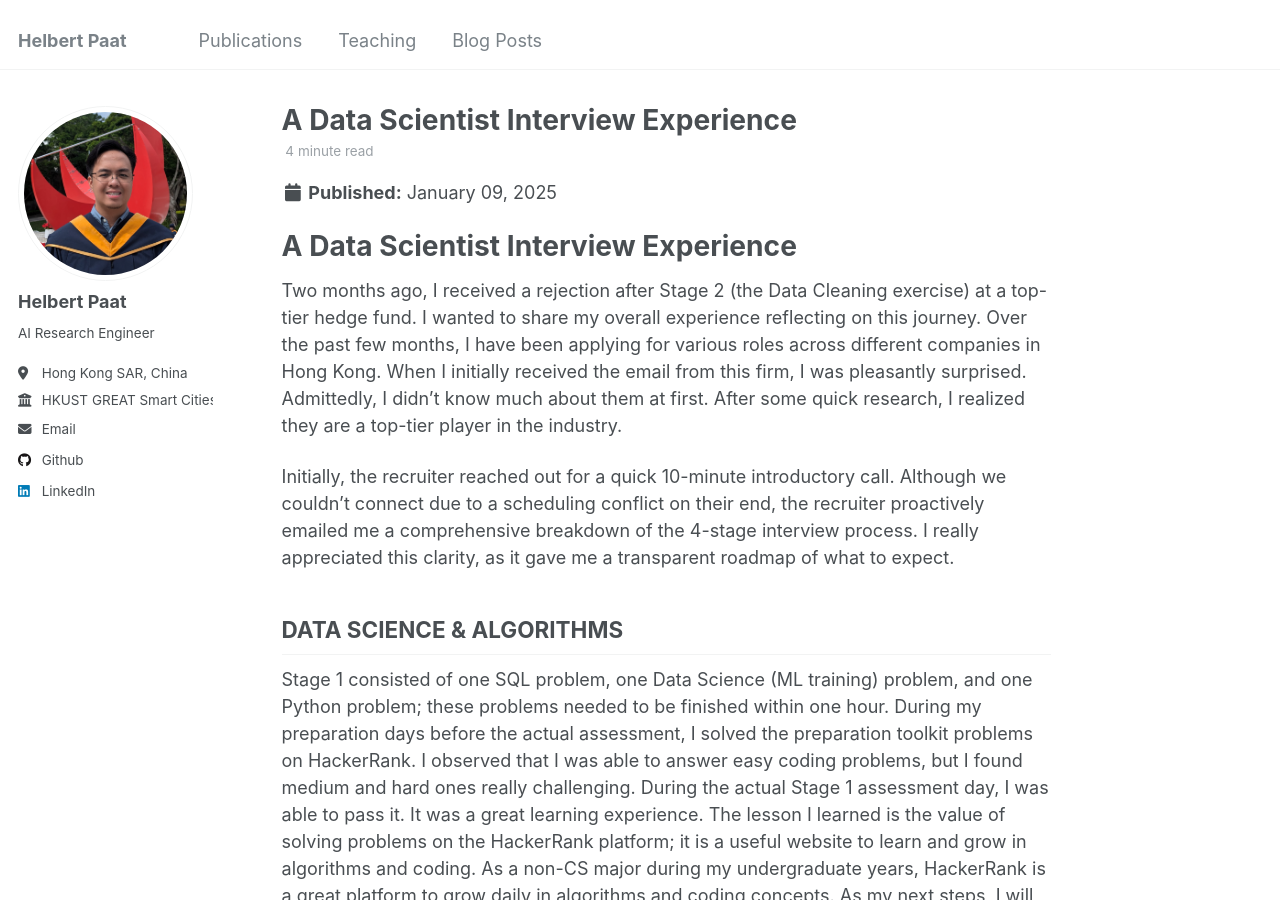
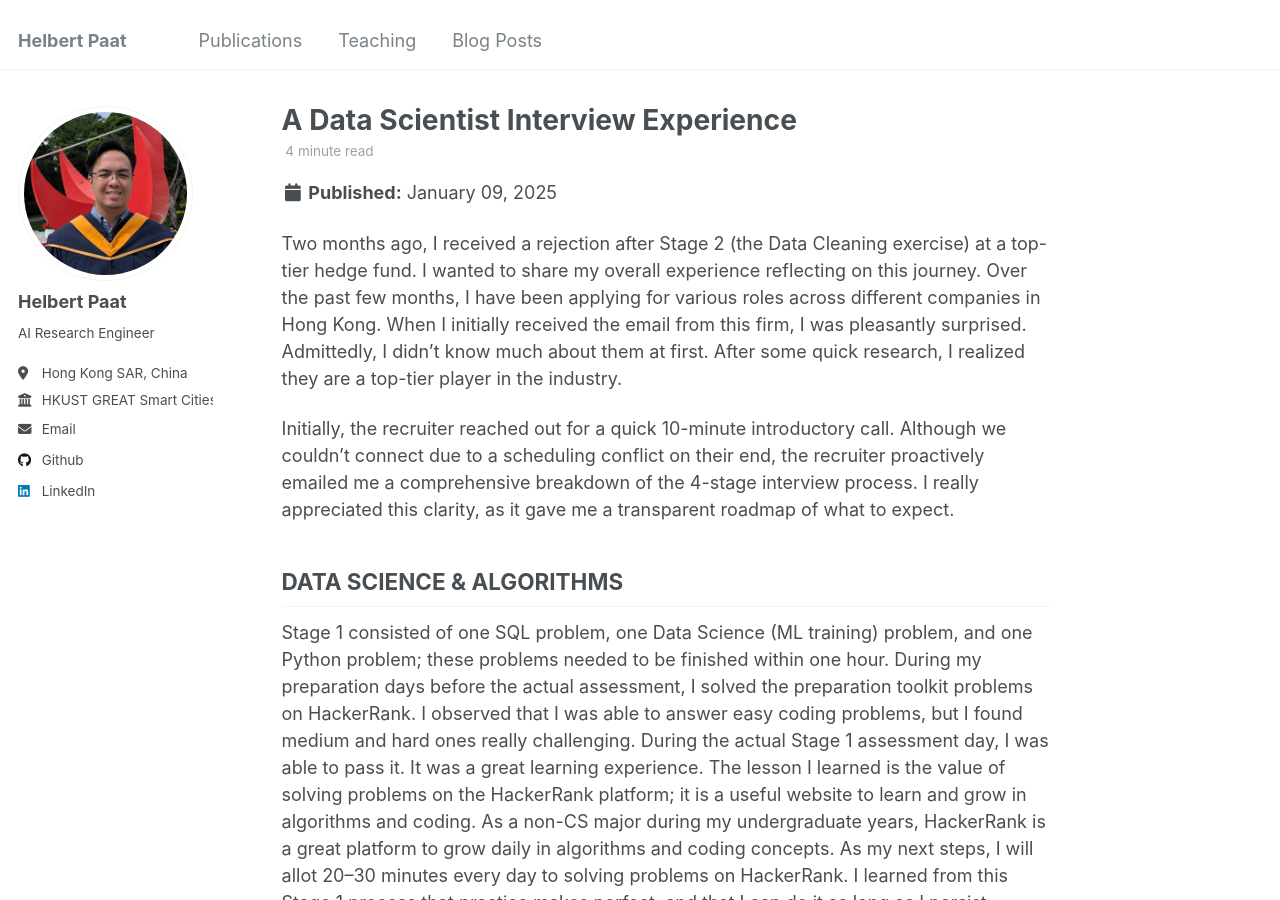
Before and after one commit to paathelb/paathelb.github.io, a Jekyll site: the page built from _posts/2012-08-15-blog-post-2.md, in a window 1280 px wide and 900 px high. Built offline with Jekyll 4.4.1, drawn with Linux system fonts in a browser that asks for light colours.

Commit message:
Update 2012-08-15-blog-post-2.md

```diff
--- a/_posts/2012-08-15-blog-post-2.md
+++ b/_posts/2012-08-15-blog-post-2.md
@@ -9,7 +9,6 @@ tags:
 ---
 
 
-# A Data Scientist Interview Experience
 
 Two months ago, I received a rejection after Stage 2 (the Data Cleaning exercise) at a top-tier hedge fund. I wanted to share my overall experience reflecting on this journey. Over the past few months, I have been applying for various roles across different companies in Hong Kong. When I initially received the email from this firm, I was pleasantly surprised. Admittedly, I didn't know much about them at first. After some quick research, I realized they are a top-tier player in the industry.
 
```
